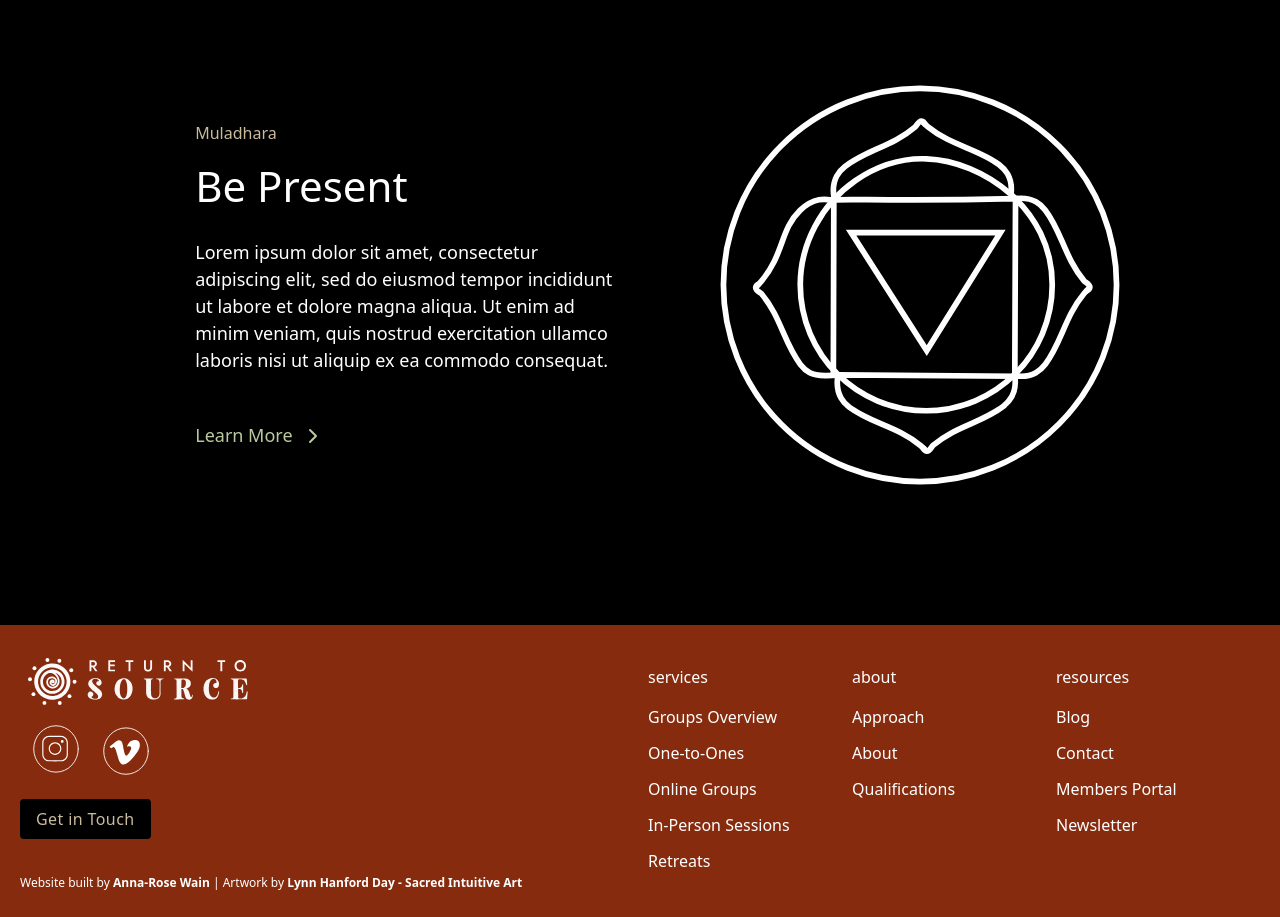
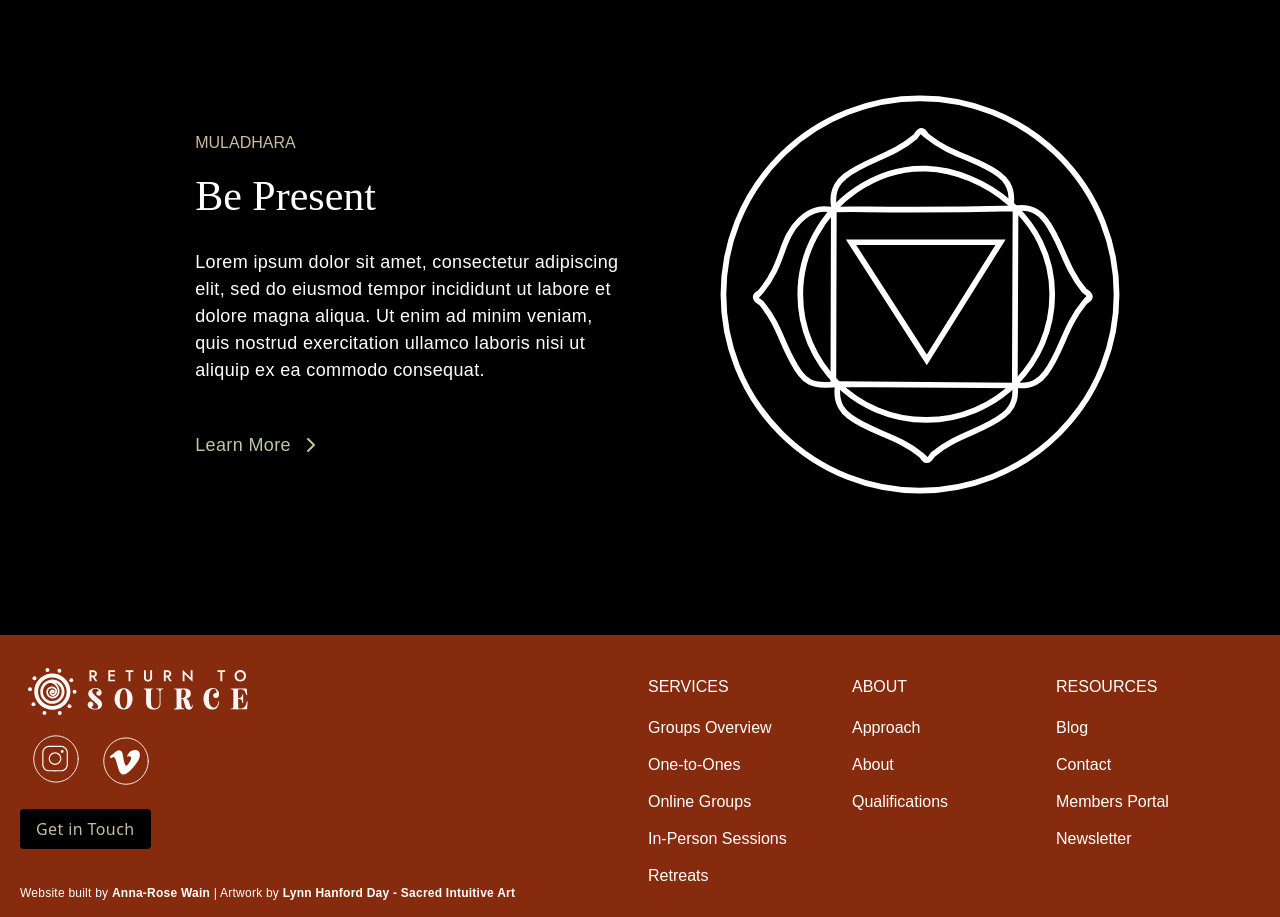
Before and after one commit to anna-rosew/return-to-source, a Next.js app: page / in a window 1280 px wide. Shown: the part 1880-2797 px from the top of the page. Built offline with nearby package versions, Linux system fonts and the light colour scheme.

Commit message:
Added headings, para and link styling

```diff
--- a/app/globals.css
+++ b/app/globals.css
@@ -66,4 +66,31 @@
   body {
     background: hsl(var(--background));
   }
+
+  /* Headings */
+  h1 {
+    @apply font-jomolhari text-[2.2rem] font-normal text-black md:text-[2rem] lg:text-[2.5rem];
+  }
+  h2 {
+    @apply font-jost text-[1.8rem] font-normal text-black md:text-[1.6rem] lg:text-[2rem];
+  }
+  h3 {
+    @apply font-jost uppercase text-[1.5rem] font-normal text-black md:text-[1.3rem] lg:text-[1.8rem];
+    @apply font-jost uppercase text-[1.1rem] font-normal text-black md:text-[1.3rem] lg:text-[1.8rem];
+  }
+  /* Paragraphs */
+  p {
+    @apply font-jost leading-[1.5em] text-[1rem] text-black tracking-[0.02em] md:text-[1.1rem] lg:text-[1.2rem];
+  }
+
+  /* Links */
+
+  a,
+  Link {
+    @apply cursor-pointer;
+  }
+
+  .white-links {
+    @apply font-jost text-[16px] text-white relative hover:text-white cursor-pointer transition-all ease-in-out inline-block before:transition-all before:ease-in-out before:duration-700 before:absolute before:bg-white before:origin-center before:h-[1px] before:w-0 hover:before:w-full hover:before:left-0 before:bottom-0;
+  }
 }
```
